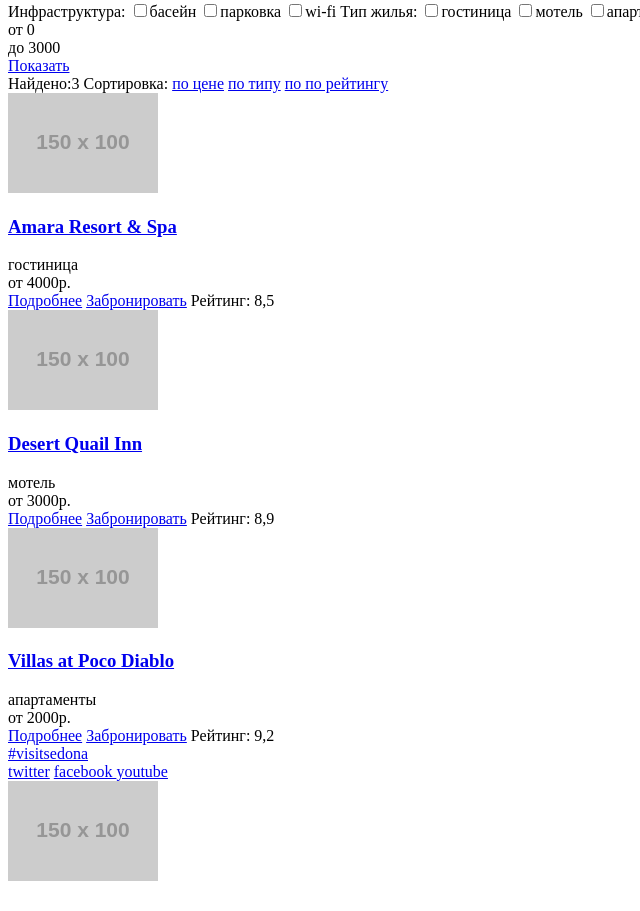
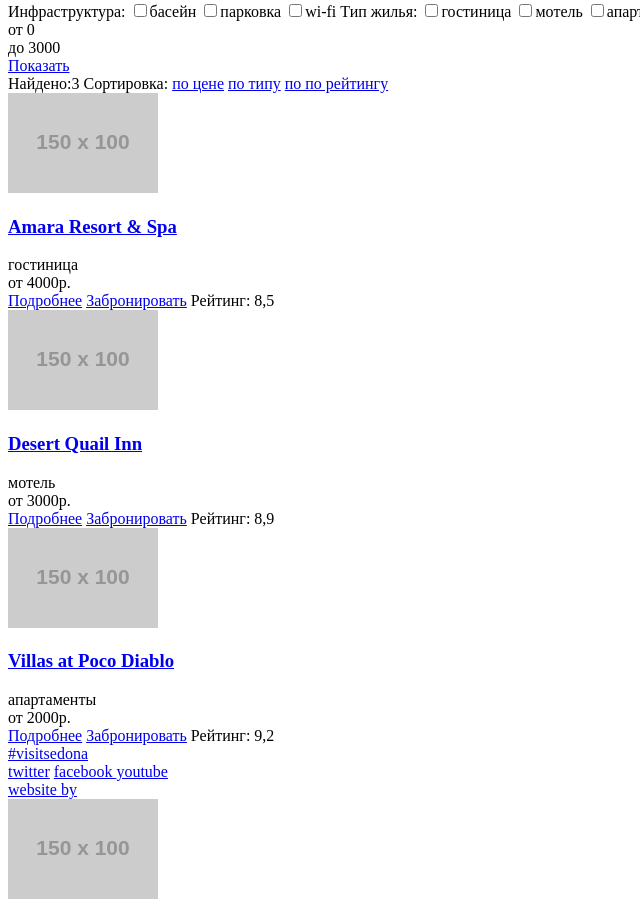
Before and after one commit to vitargan/516163-sedona, a plain HTML site: page inner.html in a window 1280 px wide. Shown: the part 287-1198 px from the top of the page, without its empty margins (0-640 px from the left). Drawn offline with Linux system fonts and the light colour scheme; placeholder pictures from the web are drawn by us.

Commit message:
добавил сылку в футаре

```diff
--- a/inner.html
+++ b/inner.html
@@ -115,6 +115,7 @@
                      <a class="social-btn-fb social-btn" href="#">facebook </a>
                      <a class="social-btn-yo social-btn" href="#">youtube</a>
                   </div>
+                  <a href="#" class="website">website by</a>
                   <div class="footer-logo">
                   	<img class="footer-img" src="http://placehold.it/150x100"  alt="">
                   </div>
```
